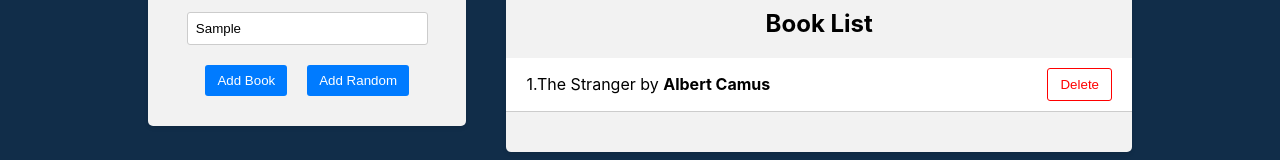
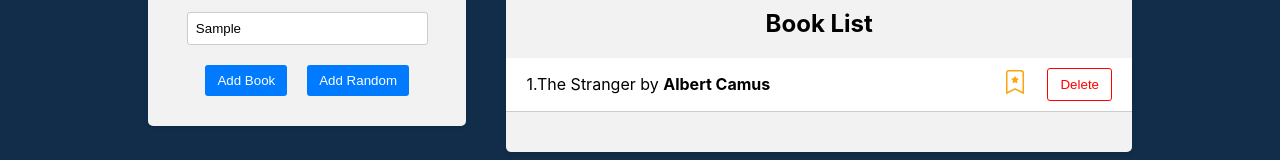
Before and after one commit to KirillPrushak/react-redux, a React (Create React App) app in the folder frontend/: page / in a window 1280 px wide. Both pictures are taken after typing "Sample", "Sample" into the empty fields and a click on the button "Add Random". Shown: the part 302-462 px from the top of the page. Built offline with nearby package versions, Linux system fonts and the light colour scheme.

Commit message:
Toggle favorite book

```diff
--- a/frontend/package.json
+++ b/frontend/package.json
@@ -10,6 +10,7 @@
     "@testing-library/user-event": "^13.5.0",
     "react": "^19.1.0",
     "react-dom": "^19.1.0",
+    "react-icons": "^5.5.0",
     "react-redux": "^9.2.0",
     "react-scripts": "5.0.1",
     "uuid": "^11.1.0",
--- a/frontend/src/components/BookForm/BookForm.js
+++ b/frontend/src/components/BookForm/BookForm.js
@@ -17,6 +17,7 @@
     const randomBookWithID = {
       ...randomBook,
       id: uuidv4(),
+      isFavorite: false,
     };
 
     dispatch(addBook(randomBookWithID));
@@ -30,6 +31,7 @@
         title: title,
         author: author,
         id: uuidv4(),
+        isFavorite: false,
       };
       dispatch(addBook(book));
       setTitle('');
--- a/frontend/src/components/BookList/BookList.js
+++ b/frontend/src/components/BookList/BookList.js
@@ -1,5 +1,6 @@
 import { useSelector, useDispatch } from 'react-redux';
-import { deleteBook } from '../../redux/books/actionCreators';
+import { BsBookmarkStarFill, BsBookmarkStar } from 'react-icons/bs';
+import { deleteBook, toggleFavorite } from '../../redux/books/actionCreators';
 import './BookList.css';
 
 const BookList = () => {
@@ -9,6 +10,11 @@
   const handleDeleteBook = (id) => {
     console.log(deleteBook(id));
     dispatch(deleteBook(id));
+  };
+
+  const handleToggleFavorite = (id) => {
+    console.log('fsdfdjk');
+    dispatch(toggleFavorite(id));
   };
 
   return (
@@ -24,6 +30,13 @@
                 {++i}.{book.title} by <strong>{book.author}</strong>
               </div>
               <div className="book-actions">
+                <span onClick={() => handleToggleFavorite(book.id)}>
+                  {book.isFavorite ? (
+                    <BsBookmarkStarFill className="star-icon" />
+                  ) : (
+                    <BsBookmarkStar className="star-icon" />
+                  )}
+                </span>
                 <button
                   onClick={() => {
                     handleDeleteBook(book.id);
--- a/frontend/src/redux/books/actionCreators.js
+++ b/frontend/src/redux/books/actionCreators.js
@@ -13,3 +13,10 @@
     payload: id,
   };
 };
+
+export const toggleFavorite = (id) => {
+  return {
+    type: actionTypes.TOGGLE_FAVORITE,
+    payload: id,
+  };
+};
--- a/frontend/src/redux/books/reducer.js
+++ b/frontend/src/redux/books/reducer.js
@@ -8,6 +8,12 @@
       return [...state, action.payload];
     case actionTypes.DELETE_BOOK:
       return state.filter((book) => book.id !== action.payload);
+    case actionTypes.TOGGLE_FAVORITE:
+      return state.map((book) =>
+        book.id === action.payload
+          ? { ...book, isFavorite: !book.isFavorite }
+          : book
+      );
     default:
       return state;
   }
```
Also changed, not shown: 1 other file (tests, documents, lock files or other folders).
